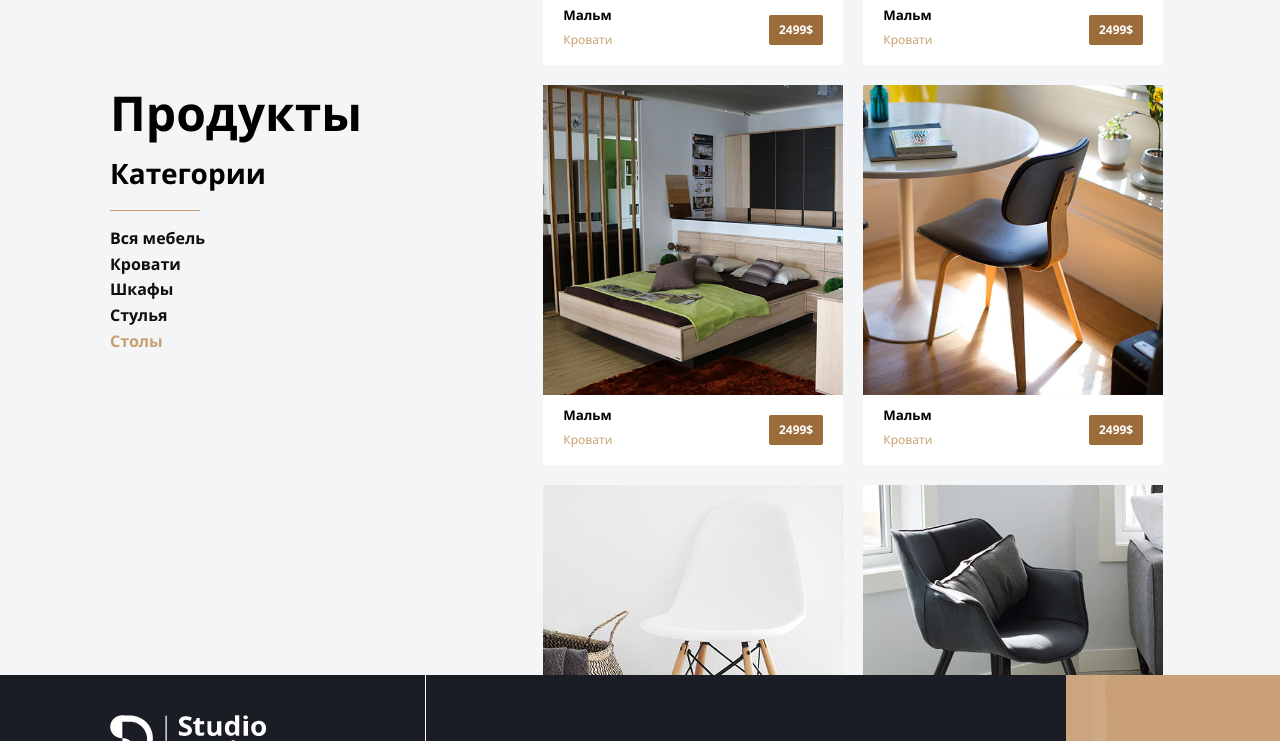
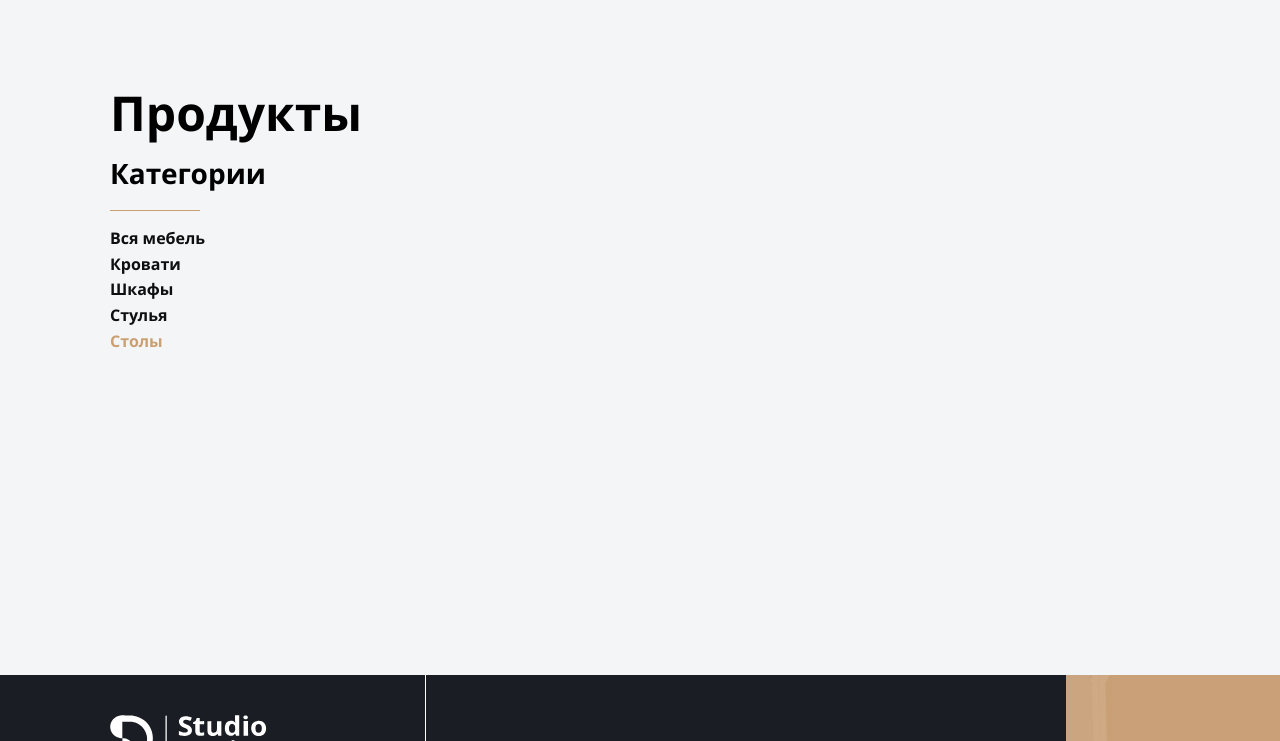
Before and after one commit to VadimKolosov/design-studio, a plain HTML site: page index.html in a window 1280 px wide. Both pictures are taken after a click on the link "Столы". Shown: the part 2525-3266 px from the top of the page. Drawn offline with Linux system fonts and the light colour scheme; some packages are replaced by stand-ins of ours.

Commit message:
Some script

```diff
--- a/assets/css/1-base/_snippets.sass
+++ b/assets/css/1-base/_snippets.sass
@@ -64,3 +64,6 @@
     width: 120px
   @media(max-width: 414px) and (orientation: portrait)
     width: 120px
+
+.hide
+  transform: scale(0)
--- a/assets/css/3-sections/_product-section.sass
+++ b/assets/css/3-sections/_product-section.sass
@@ -59,6 +59,8 @@
     width: 300px
     height: 380px
     transition: .3s ease-in-out
+    .card
+      transition: .3s ease-in-out
     &:hover
       box-shadow: 0 0 8px 0 lighten($black, 85%)
 
--- a/assets/css/main.css
+++ b/assets/css/main.css
@@ -537,6 +537,11 @@ a {
   @media (max-width: 414px) and (orientation: portrait) {
     .site-logo {
       width: 120px; } }
+
+.hide {
+  -webkit-transform: scale(0);
+  -ms-transform: scale(0);
+  transform: scale(0); }
 
 /*** =================================================================***/
 /*                           MENU BUTTON                                */
@@ -1399,6 +1404,8 @@ a {
     width: 300px;
     height: 380px;
     transition: .3s ease-in-out; }
+    .product article .card {
+      transition: .3s ease-in-out; }
     .product article:hover {
       box-shadow: 0 0 8px 0 #d9d9d9; }
   .product--image {
--- a/assets/js/custom.js
+++ b/assets/js/custom.js
@@ -114,9 +114,19 @@ function categorySort() {
     event.preventDefault();
     $('.product--href').removeClass('active-category');
     $(this).addClass('active-category');
-    var target = $(this).attr('rel');
-    $('.card-' + target).show(300).siblings().hide();
-    return false;
+    var category = $(this).attr('id');
+    console.log(category);
+    if(category == 'all') {
+      $('.card').addClass('hide');
+      setTimeout(function() {
+        $('.card').removeClass('hide')
+      }, 150);
+    } else {
+      $('.card').addClass('hide');
+      setTimeout(function() {
+        $('.' + category).removeClass('hide')
+      }, 150);
+    }
   });
 }
 
--- a/index.html
+++ b/index.html
@@ -160,7 +160,7 @@
         <div class="product--category flex-col">
           <div class="product--category-content">
             <h4>Категории</h4>
-            <div class="product--link-wrapper flex-col"><a class="product--href active-category" href="#" rel="all">Вся мебель</a><a class="product--href" href="#" rel="bed" id="link1">Кровати  </a><a class="product--href" href="#" rel="chest" id="link2">Шкафы</a><a class="product--href" href="#" rel="chair" id="link3">Стулья</a><a class="product--href" href="#" rel="table" id="link4">Столы</a>
+            <div class="product--link-wrapper flex-col"><a class="product--href active-category" href="#" rel="all" id="all">Вся мебель</a><a class="product--href" href="#" rel="bed" id="bed">Кровати  </a><a class="product--href" href="#" rel="chest" id="chest">Шкафы</a><a class="product--href" href="#" rel="chair" id="chair">Стулья</a><a class="product--href" href="#" rel="table" id="table">Столы</a>
               <div class="product--svg"><svg xmlns="http://www.w3.org/2000/svg" viewBox="0 0 482.924 482.924" id="product-svg-1" class="product-svg">
 <path d="M54.98 180.626c0-25.204 20.504-45.71 45.71-45.71h102.607c15.933 0 29.98 8.2 38.165 20.595 8.185-12.39 22.232-20.59 38.165-20.59h102.61c25.203 0 45.708 20.51 45.708 45.71v2.11h11.443v-44.58c0-27.66-22.503-50.162-50.163-50.162H93.698c-27.66 0-50.163 22.503-50.163 50.163v44.57h11.443v-2.107zm408.732 23.45h-444.5C8.617 204.076 0 212.694 0 223.286V334.81c0 10.595 8.618 19.213 19.21 19.213h7.998l-9.45 26.668c-1.968 5.56.94 11.66 6.496 13.63 1.18.42 2.382.62 3.565.62 4.39 0 8.5-2.733 10.06-7.11l11.97-33.8h383.22l11.97 33.8c1.55 4.377 5.664 7.11 10.06 7.11 1.18 0 2.384-.2 3.563-.617 5.555-1.97 8.463-8.07 6.494-13.624l-9.45-26.67h8c10.59 0 19.21-8.618 19.21-19.21V223.29c0-10.593-8.62-19.21-19.21-19.21z"/>
 <path d="M279.627 156.262c-13.434 0-24.364 10.93-24.364 24.363v2.105H406.6v-2.105c0-13.434-10.93-24.363-24.364-24.363h-102.61zm-178.937 0c-13.436 0-24.365 10.93-24.365 24.364v2.104H227.66v-2.105c0-13.434-10.928-24.363-24.363-24.363H100.69z"/>
@@ -178,7 +178,7 @@
         </div>
       </div>
       <div class="product--production-wrapper flex-row col-x4">
-        <article class="card-bed card">
+        <article class="bed card">
           <div class="product--image"><a href="#"><img src="assets/img/product-image/bed-1.jpg"></a></div>
           <div class="product--desc-wrapper flex-row">
             <div class="product--name-href">
@@ -186,7 +186,7 @@
             </div><a class="price" href="#">2499$</a>
           </div>
         </article>
-        <article class="card-bed card">
+        <article class="bed card">
           <div class="product--image"><a href="#"><img src="assets/img/product-image/bed-2.jpg"></a></div>
           <div class="product--desc-wrapper flex-row">
             <div class="product--name-href">
@@ -194,7 +194,7 @@
             </div><a class="price" href="#">2499$</a>
           </div>
         </article>
-        <article class="card-bed card">
+        <article class="bed card">
           <div class="product--image"><a href="#"><img src="assets/img/product-image/bed-3.jpg"></a></div>
           <div class="product--desc-wrapper flex-row">
             <div class="product--name-href">
@@ -202,7 +202,7 @@
             </div><a class="price" href="#">2499$</a>
           </div>
         </article>
-        <article class="card-chair card">
+        <article class="chair card">
           <div class="product--image"><a href="#"><img src="assets/img/product-image/chair-1.jpg"></a></div>
           <div class="product--desc-wrapper flex-row">
             <div class="product--name-href">
@@ -210,7 +210,7 @@
             </div><a class="price" href="#">2499$</a>
           </div>
         </article>
-        <article class="card-chair card">
+        <article class="chair card">
           <div class="product--image"><a href="#"><img src="assets/img/product-image/chair-2.jpg"></a></div>
           <div class="product--desc-wrapper flex-row">
             <div class="product--name-href">
@@ -218,7 +218,7 @@
             </div><a class="price" href="#">2499$</a>
           </div>
         </article>
-        <article class="card-chair card">
+        <article class="chair card">
           <div class="product--image"><a href="#"><img src="assets/img/product-image/chair-3.jpg"></a></div>
           <div class="product--desc-wrapper flex-row">
             <div class="product--name-href">
```
Also changed, not shown: 1 other file.
